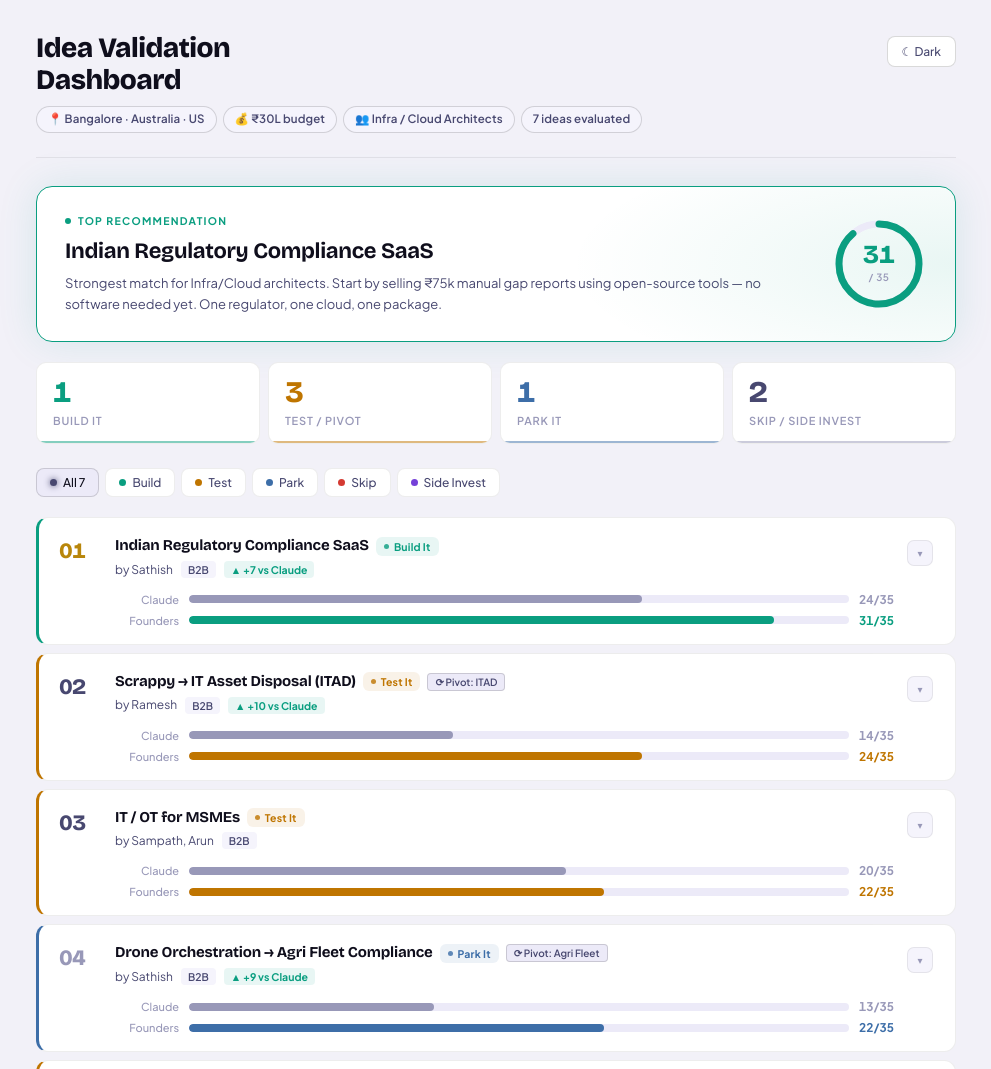
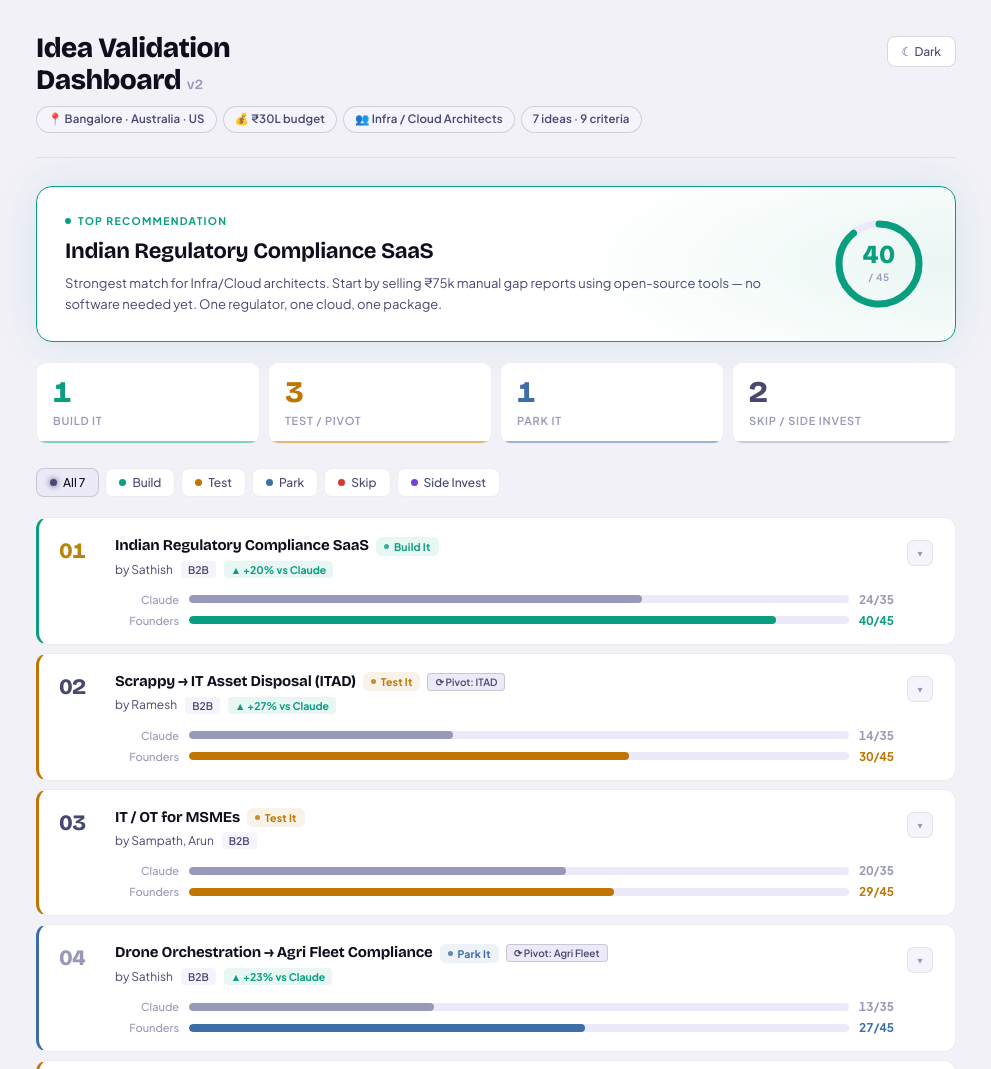
Before and after one commit to sathishkumar19/idea-validation-dashboard, a plain HTML site: page index.html in a window 1280 px wide. Shown: the top 1069 px of the page, without its empty margins (144-1135 px from the left). Drawn offline with nearby package versions, Linux system fonts and the light colour scheme.

Commit message:
v2: Add MOAT and NorthStar/ARR criteria (9 criteria, scores out of 45)
- Added MOAT (secret sauce/differentiator) and NorthStar/ARR (purpose
  alignment, recurring revenue) as two new founder criteria
- Founder scores now out of 45 instead of 35
- Top recommendation Regulatory Compliance SaaS: 40/45
- Sports Facility and VC Colleges swap rank positions (19 vs 18 out of 45)
- Hero ring updated to 40/45; score bars reflect /45 for founder scores
- Header updated to v2; footer lists all 9 criteria

Co-Authored-By: Claude Sonnet 4.6 <noreply@anthropic.com>

```diff
--- a/index.html
+++ b/index.html
@@ -684,12 +684,12 @@ body {
 
   <header class="hdr">
     <div class="hdr-left">
-      <h1>Idea Validation<br>Dashboard</h1>
+      <h1>Idea Validation<br>Dashboard <span style="font-size:14px;font-weight:600;color:var(--fg-3);letter-spacing:0">v2</span></h1>
       <div class="hdr-tags">
         <span class="tag">📍 Bangalore · Australia · US</span>
         <span class="tag">💰 ₹30L budget</span>
         <span class="tag">👥 Infra / Cloud Architects</span>
-        <span class="tag">7 ideas evaluated</span>
+        <span class="tag">7 ideas · 9 criteria</span>
       </div>
     </div>
     <button class="theme-btn" id="themeBtn" onclick="toggleTheme()">☀ Light</button>
@@ -703,21 +703,21 @@ body {
       <p>Strongest match for Infra/Cloud architects. Start by selling ₹75k manual gap reports using open-source tools — no software needed yet. One regulator, one cloud, one package.</p>
     </div>
     <div class="score-ring-wrap">
-      <svg viewBox="0 0 96 96" aria-label="Founder score 31 of 35">
+      <svg viewBox="0 0 96 96" aria-label="Founder score 40 of 45">
         <!-- track -->
         <circle cx="48" cy="48" r="40" fill="none"
           stroke="var(--surf-3)" stroke-width="7"/>
-        <!-- progress: circumference = 2π×40 ≈ 251.3 | 31/35 = 88.57% | offset = 251.3×0.1143 ≈ 28.7 -->
+        <!-- progress: circumference = 2π×40 ≈ 251.3 | 40/45 = 88.89% | offset = 251.3×0.1111 ≈ 27.9 -->
         <circle cx="48" cy="48" r="40" fill="none"
           stroke="var(--build)" stroke-width="7"
           stroke-linecap="round"
           stroke-dasharray="251.3"
-          stroke-dashoffset="28.7"
+          stroke-dashoffset="27.9"
           transform="rotate(-90 48 48)"/>
       </svg>
       <div class="score-ring-label">
-        <span class="score-ring-num">31</span>
-        <span class="score-ring-denom">/ 35</span>
+        <span class="score-ring-num">40</span>
+        <span class="score-ring-denom">/ 45</span>
       </div>
     </div>
   </div>
@@ -791,7 +791,7 @@ body {
   </section>
 
   <footer class="foot">
-    Evaluated October 2026 · Criteria: Domain Fit, Implementability, Budget Scalability, AI-Native Potential, Target Market, Competitive Landscape, Remote Collaboration
+    Evaluated October 2026 · v2 · Criteria: Domain Fit, Implementability, Budget Scalability, AI-Native Potential, Target Market, Competitive Landscape, Remote Collaboration, MOAT, NorthStar / ARR
   </footer>
 
 </div>
@@ -805,17 +805,17 @@ const STATUS = {
   invest: { label:'Side Investment',  c:'var(--invest)', gc:'#a67eff' },
 };
 
-const CRIT = ['Domain Fit','Implementability','Budget Scalability','AI-Native','Target Market','Competition','Remote Work'];
+const CRIT = ['Domain Fit','Implementability','Budget Scalability','AI-Native','Target Market','Competition','Remote Work','MOAT','NorthStar / ARR'];
 
 const IDEAS = [
   {
     id:1, rank:1, s:'build',
     name:'Indian Regulatory Compliance SaaS',
     pitcher:'Sathish', seg:'B2B',
-    cs:24, fs:31, pivot:null,
+    cs:24, fs:40, pivot:null,
     cv:'Build it much narrower — cut 3 packages to 1 wedge. SEBI CSCRF or RBI first, AWS only, no autonomous agents in production.',
     fv:'Best fit in the set. Start here. Sell ₹75k manual gap reports using Prowler + spreadsheets before writing a line of product code. One regulator, one cloud, one package for the first 9 months.',
-    cr:[5,5,5,4,4,3,5],
+    cr:[5,5,5,4,4,3,5,4,5],
     action:'Survey 60 regulated companies to pick one regulator. Sign a compliance lawyer or empanelled auditor as advisor. Sell 2 manual gap reports at ₹75k each within 60 days.',
     budget:'₹3L → prove demand  ·  ₹10L → narrow MVP  ·  ₹12L → scale to 20 customers  ·  ₹5L reserve',
   },
@@ -823,10 +823,10 @@ const IDEAS = [
     id:2, rank:2, s:'test',
     name:'Scrappy → IT Asset Disposal (ITAD)',
     pitcher:'Ramesh', seg:'B2B',
-    cs:14, fs:24, pivot:'Pivot: ITAD',
+    cs:14, fs:30, pivot:'Pivot: ITAD',
     cv:'Kill the household app — kabadiwalas beat it for free. Adjacent pivot: certified data-erasure and EPR-compliant recycling for DPDP compliance.',
-    fv:'Drop the household scrap app. The ITAD pivot scores 24/35 — datacenter architects know server lifecycle and data standards. The buyer is a peer. Each deal is worth ₹50k–5L. Natural bundle with Idea #1.',
-    cr:[4,4,3,3,4,3,3],
+    fv:'Drop the household scrap app. The ITAD pivot scores 30/45 — datacenter architects know server lifecycle and data standards. The buyer is a peer. Each deal is worth ₹50k–5L. Natural bundle with Idea #1.',
+    cr:[4,4,3,3,4,3,3,3,3],
     action:'Call 40 IT/Admin heads at 200–2,000 employee companies. Offer certified data-wipe + EPR recycling certificate. Ask for a paid pilot quote. Budget: ₹2,000.',
     budget:'₹1.5L → prove demand  ·  ₹6L → service + certificate platform  ·  ₹8L → scale',
   },
@@ -834,10 +834,10 @@ const IDEAS = [
     id:3, rank:3, s:'test',
     name:'IT / OT for MSMEs',
     pitcher:'Sampath, Arun', seg:'B2B',
-    cs:20, fs:22, pivot:null,
+    cs:20, fs:29, pivot:null,
     cv:'Pivot the go-to-market — lead with an energy-savings guarantee ("8–15% off your power bill or you don\'t pay"), or sell to the OEM who buys from the MSMEs instead.',
     fv:'Second choice. Run a cheap test first: 10 energy meters in 5 Hosur shops (≈₹15k, 2 weeks). Commit more money only if shops pay and savings are proven. Needs a local OT hire to scale.',
-    cr:[3,4,3,4,3,3,2],
+    cr:[3,4,3,4,3,3,2,3,4],
     action:'Buy 10 Modbus clamp-on energy meters + Wi-Fi gateway (~₹12k). Free 7-day install in 5 shops via HOSIA/CODISSIA. Show a savings report. Ask ₹2,000/machine/month to continue.',
     budget:'₹0.5L → pilot  ·  ₹6L → 15-shop cluster  ·  ₹10L → OEM channel  ·  ₹13.5L reserve',
   },
@@ -845,10 +845,10 @@ const IDEAS = [
     id:4, rank:4, s:'park',
     name:'Drone Orchestration → Agri Fleet Compliance',
     pitcher:'Sathish', seg:'B2B',
-    cs:13, fs:22, pivot:'Pivot: Agri Fleet',
+    cs:13, fs:27, pivot:'Pivot: Agri Fleet',
     cv:'Kill it — neutral middleware for a market at pilot stage with ≈20 buyers. Revisit when any Indian operator passes 100k deliveries/month.',
     fv:'Park the urban delivery idea — ₹30L won\'t last through enterprise sales cycles in a market that hasn\'t formed. The agri-drone fleet compliance pivot is cheaper to test. Run it only after the main idea is started.',
-    cr:[3,4,4,3,3,3,2],
+    cr:[3,4,4,3,3,3,2,2,3],
     action:'Optional: contact 20 agri-drone operators via state agriculture depts. Show a mock DGCA flight logbook. Quote ₹1,000/drone/month. Budget: ₹5,000 for travel.',
     budget:'₹5k experiment only — no further spend until main idea generates revenue',
   },
@@ -856,32 +856,32 @@ const IDEAS = [
     id:5, rank:5, s:'test',
     name:'Smart Scheduling → Clinic Queue + AI Front Desk',
     pitcher:'Rajesh', seg:'B2C → B2B',
-    cs:17, fs:22, pivot:'Pivot: Clinic AI',
+    cs:17, fs:27, pivot:'Pivot: Clinic AI',
     cv:'Pivot to WhatsApp live-queue for walk-in clinics. Drop the home-service marketplace — Urban Company has spent years building worker supply.',
     fv:'Side experiment only. AI-native score is 5/5 (the strongest in the set). But door-to-door SMB sales to clinics is the hardest motion for this team. Run the ₹999 pilot cheaply before any commitment.',
-    cr:[2,4,4,5,3,2,2],
+    cr:[2,4,4,5,3,2,2,2,3],
     action:'Visit 30 single-doctor clinics. One-page offer: WhatsApp queue token updates for ₹999/month. Ask for payment upfront. Run it manually for 30 days to validate the model.',
     budget:'₹0.1L → manual pilot  ·  ₹4L → automated product  ·  ₹8L → scale (only if pilot lands)',
   },
   {
-    id:6, rank:6, s:'skip',
+    id:6, rank:7, s:'skip',
     name:'VC / Incubation-OS for Tier-2 Colleges',
     pitcher:'Arun', seg:'B2B',
-    cs:13, fs:16, pivot:null,
+    cs:13, fs:18, pivot:null,
     cv:'Kill it as SaaS — colleges have no budget, mandatory free government portals (IIC, AICTE) already exist, and Unstop/Devfolio cover the basics at zero cost.',
     fv:'Not the company to build. Use colleges as a mentoring and intern pipeline for the main venture instead. Revisit as personal angel investing after the main company earns revenue.',
-    cr:[1,3,2,3,2,2,3],
+    cr:[1,3,2,3,2,2,3,1,1],
     action:'No company spend. Offer to mentor 1–2 student teams each (a few hours/month). Run a "build with us" intern programme once the main company is 6 months old.',
     budget:'Zero company spend. Personal angel cheques only, kept separate from the ₹30L startup fund.',
   },
   {
-    id:7, rank:7, s:'invest',
+    id:7, rank:6, s:'invest',
     name:'Sports Facility via Leasing',
     pitcher:'Arun', seg:'B2C',
-    cs:23, fs:13, pivot:null,
+    cs:23, fs:19, pivot:null,
     cv:'Build it as a cash-flow business — pickleball and badminton first, 9–10 year lease, hire a venue GM, list on Playo and Hudle from day one.',
     fv:'Doesn\'t fit the founders\' vision. Build cost is ₹70L–1Cr — more than the entire budget. Needs no tech skills, isn\'t AI-native, and only the Bangalore founder can run it. Treat as a side investment, not the startup.',
-    cr:[1,2,1,1,4,3,1],
+    cr:[1,2,1,1,4,3,1,2,4],
     action:'If pursuing separately: track slot availability on Playo/Hudle for 14 days. Fund with a separate loan or personal money — not from the ₹30L startup budget. Hire a venue GM before signing any lease.',
     budget:'⚠ Budget conflict: ₹70L–1Cr build cost vs ₹30L total. Needs separate funding or a loan.',
   },
@@ -892,11 +892,13 @@ function cColor(s) {
 }
 
 function divBadge(cs, fs) {
-  const d = fs - cs;
-  if (Math.abs(d) < 5) return '';
+  const cp = cs / 35 * 100;
+  const fp = fs / 45 * 100;
+  const d = Math.round(fp - cp);
+  if (Math.abs(d) < 8) return '';
   return d > 0
-    ? `<span class="dbadge up">▲ +${d} vs Claude</span>`
-    : `<span class="dbadge down">▼ ${Math.abs(d)} vs Claude</span>`;
+    ? `<span class="dbadge up">▲ +${d}% vs Claude</span>`
+    : `<span class="dbadge down">▼ ${Math.abs(d)}% vs Claude</span>`;
 }
 
 function segs(n, sc) {
@@ -909,7 +911,7 @@ function buildCard(idea) {
   const sm = STATUS[idea.s];
   const cc = cColor(idea.s);
   const cpct = (idea.cs/35*100).toFixed(1);
-  const fpct = (idea.fs/35*100).toFixed(1);
+  const fpct = (idea.fs/45*100).toFixed(1);
   const rc = idea.rank <= 3 ? ` r${idea.rank}` : '';
 
   const critHTML = CRIT.map((name, i) => `
@@ -950,7 +952,7 @@ function buildCard(idea) {
           <div class="sbar-track">
             <div class="sbar-fill" style="width:${fpct}%;background:${cc}"></div>
           </div>
-          <span class="sbar-num" style="color:${cc}">${idea.fs}/35</span>
+          <span class="sbar-num" style="color:${cc}">${idea.fs}/45</span>
         </div>
       </div>
     </div>
@@ -982,7 +984,7 @@ function buildCard(idea) {
 </article>`;
 }
 
-document.getElementById('cardList').innerHTML = IDEAS.map(buildCard).join('');
+document.getElementById('cardList').innerHTML = [...IDEAS].sort((a,b) => a.rank - b.rank).map(buildCard).join('');
 
 function toggle(id) {
   document.getElementById('c'+id).classList.toggle('open');
```
